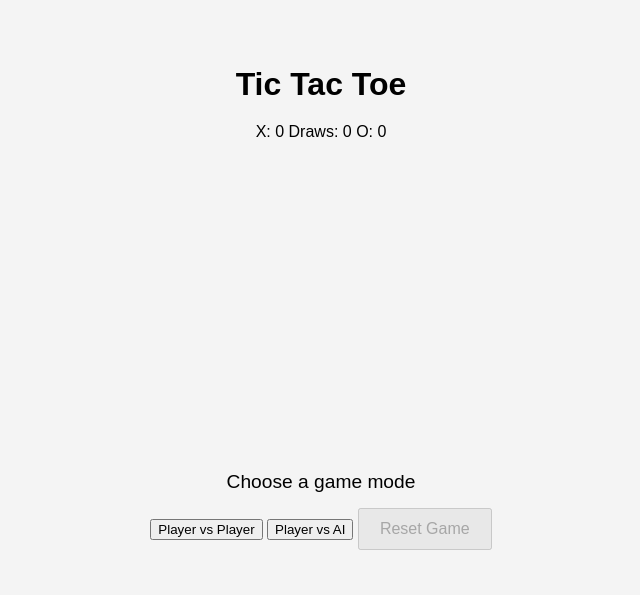
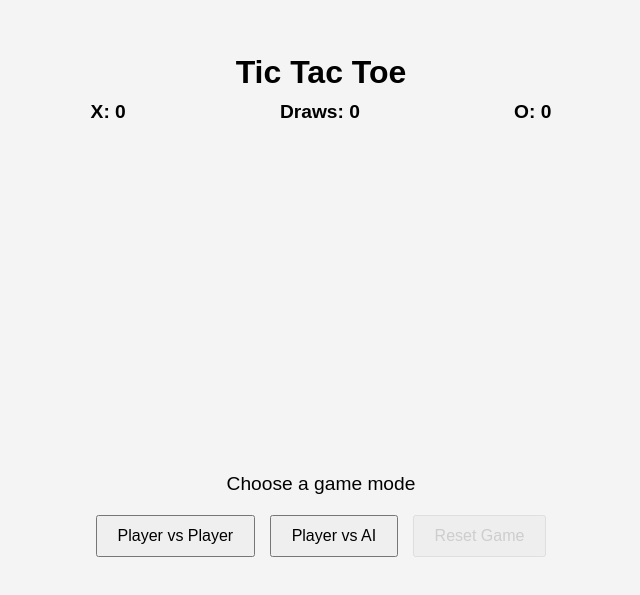
Before and after one commit to ZanethembaN/TicTacToaster, a plain HTML site: page index.html in a window 1280 px wide. Shown: the part 103-698 px from the top of the page, without its empty margins (319-959 px from the left). Drawn offline with Linux system fonts and the light colour scheme.

Commit message:
fix: styles.css file fixed with additional logic

```diff
--- a/styles.css
+++ b/styles.css
@@ -14,7 +14,18 @@ body {
   }
 
   h1 {
+    margin-bottom: 10px;
+  }
+
+  .scoreboard {
+    display: flex;
+    justify-content: space-between;
     margin-bottom: 20px;
+  }
+
+  .scoreboard span {
+    font-size: 1.2em;
+    font-weight: bold;
   }
 
   #game-board {
@@ -23,7 +34,7 @@ body {
     grid-template-rows: repeat(3, 100px);
     gap: 5px;
     justify-content: center;
-    margin: 0 auto;
+    margin: 0 auto 20px;
   }
 
   .cell {
@@ -42,13 +53,18 @@ body {
   }
 
   #game-status {
-    margin-top: 20px;
+    margin-bottom: 15px;
     font-size: 1.2em;
   }
 
-  #reset-button {
-    margin-top: 15px;
+  .controls button {
+    margin: 5px;
     padding: 10px 20px;
     font-size: 1em;
     cursor: pointer;
   }
+
+  button:disabled {
+    cursor: not-allowed;
+    opacity: 0.5;
+  }
```
